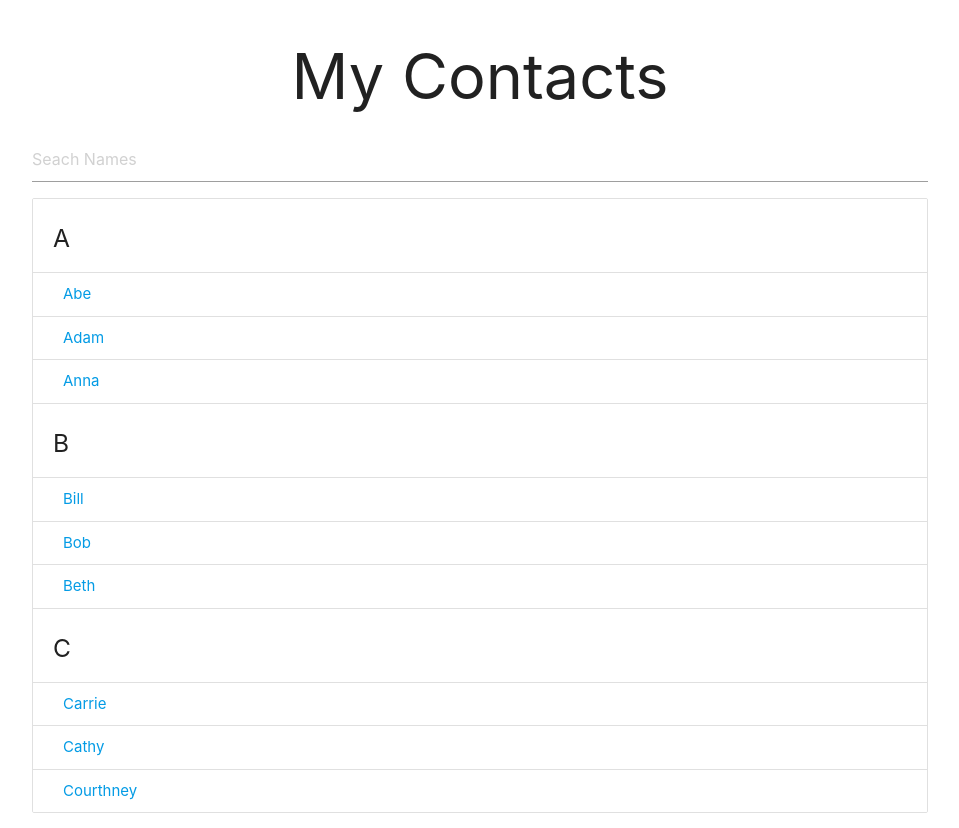
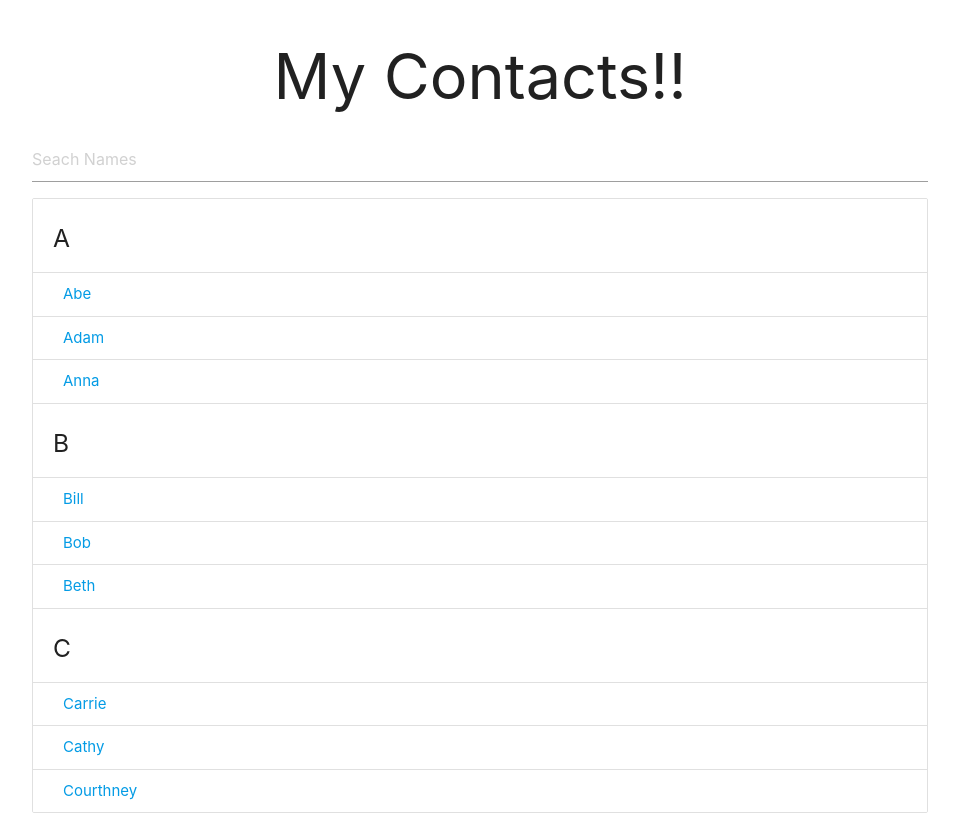
Before and after one commit to snehashish007/simple-filterable_list, a plain HTML site: page index.html in a window 1280 px wide. Shown: the whole page, without its empty margins (160-1119 px from the left). Drawn offline with nearby package versions, Linux system fonts and the light colour scheme.

Commit message:
changes the main heading

```diff
--- a/index.html
+++ b/index.html
@@ -10,7 +10,7 @@
 <body>
   <div class="container">
     <h1 class="center-align">
-      My Contacts
+      My Contacts!!
     </h1>
     <input type="text" id="filterInput" placeholder="Seach Names">
     <ul id="names" class="collection with-header">
```
